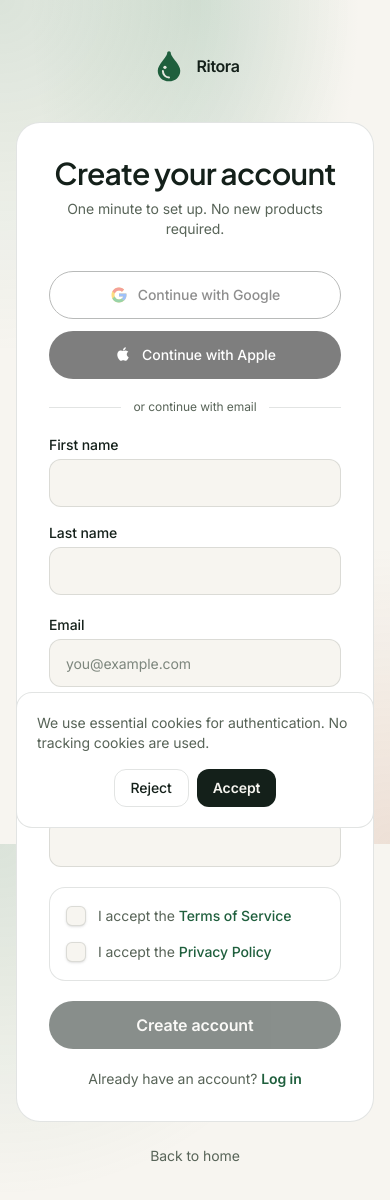
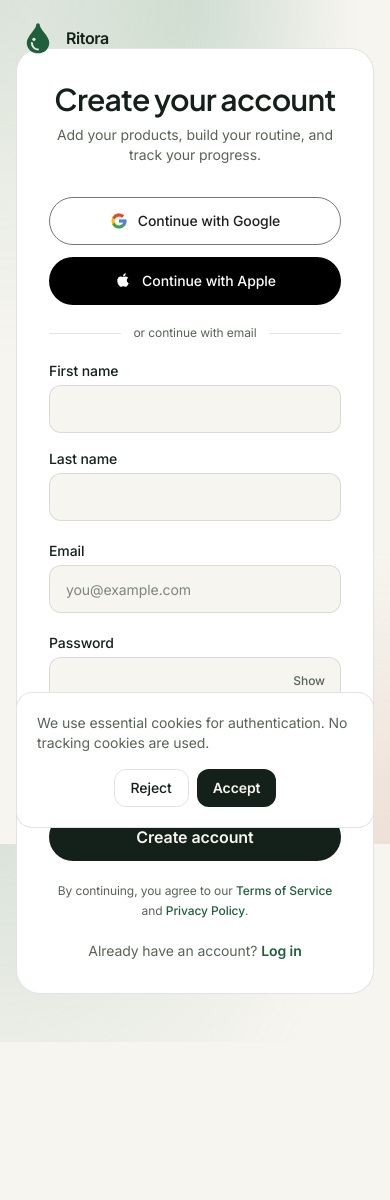
Before and after one commit to Aanu1995/ritora-user-webapp, a Next.js app: page /register in a window 390 px wide. Shown: the top 1200 px of the page. After the commit the page ends 1042 px from the top, so only its background shows below. Built offline with nearby package versions, Linux system fonts and the light colour scheme; no server answers.

Commit message:
UI improvements

```diff
--- a/src/app/(auth)/layout.tsx
+++ b/src/app/(auth)/layout.tsx
@@ -1,16 +1,13 @@
 import Link from 'next/link';
-import { getTranslations } from 'next-intl/server';
 import { GuestGuard } from '@/components/auth/guest-guard';
 import { RitoraMark } from '@/components/icons/ritora-mark';
 import { AppRoute } from '@/constants/app-routes';
 
-export default async function AuthLayout({
+export default function AuthLayout({
   children,
 }: {
   children: React.ReactNode;
 }) {
-  const t = await getTranslations('auth');
-
   return (
     <GuestGuard>
       <div className="relative flex min-h-screen flex-col items-center justify-center px-4 py-12 sm:px-6">
@@ -18,24 +15,18 @@ export default async function AuthLayout({
           aria-hidden="true"
           className="pointer-events-none absolute inset-x-0 top-0 h-96 bg-[radial-gradient(ellipse_at_top,var(--color-accent-glow),transparent_60%)]"
         />
-        <div className="relative mb-8">
+        {/* Brand wordmark — fixed top-left, stays put as the card scrolls.
+            Doubles as the "back to home" affordance, so a separate link is unnecessary. */}
         <Link
           href={AppRoute.Home}
-            className="animate-fade-in inline-flex items-center gap-2.5 text-base font-semibold tracking-tight text-foreground"
+          className="animate-fade-in fixed top-5 left-5 z-20 inline-flex items-center gap-2.5 text-base font-semibold tracking-tight text-foreground sm:top-6 sm:left-6"
         >
           <RitoraMark className="h-9 w-9 text-accent-strong" />
           Ritora
         </Link>
-        </div>
         <div className="animate-fade-up relative w-full max-w-xl rounded-3xl border border-border bg-surface p-8 shadow-hero sm:p-10">
           {children}
         </div>
-        <Link
-          href={AppRoute.Home}
-          className="animate-fade-up-delay-1 relative mt-6 text-sm text-muted transition hover:text-foreground"
-        >
-          {t('backToHome')}
-        </Link>
       </div>
     </GuestGuard>
   );
--- a/src/app/(auth)/login/page.tsx
+++ b/src/app/(auth)/login/page.tsx
@@ -8,6 +8,7 @@ import { useRef, useState } from 'react';
 import { z } from 'zod';
 import { AppleSignInButton } from '@/components/auth/apple-sign-in-button';
 import { AuthDivider } from '@/components/auth/auth-divider';
+import { AuthLegalDisclosure } from '@/components/auth/auth-legal-disclosure';
 import { GoogleSignInButton } from '@/components/auth/google-sign-in-button';
 import { PasswordInputField } from '@/components/auth/password-input-field';
 import { TextInputField } from '@/components/auth/text-input-field';
@@ -282,6 +283,8 @@ export default function LoginPage() {
           </form.Subscribe>
         ) : null}
 
+        <AuthLegalDisclosure />
+
         <p className="text-center text-sm text-muted">
           {t('noAccount')}{' '}
           <Link
--- /dev/null
+++ b/src/components/auth/auth-legal-disclosure.tsx
@@ -0,0 +1,36 @@
+import Link from "next/link";
+import { useTranslations } from "next-intl";
+import { AppRoute } from "@/constants/app-routes";
+import { cn } from "@/lib/utils";
+
+interface AuthLegalDisclosureProps {
+  className?: string;
+}
+
+export function AuthLegalDisclosure({ className }: AuthLegalDisclosureProps) {
+  const t = useTranslations("auth");
+
+  return (
+    <p className={cn("text-center text-xs leading-5 text-muted", className)}>
+      {t("legalDisclosurePrefix")}{" "}
+      <Link
+        href={AppRoute.Terms}
+        className="font-medium text-accent-strong hover:underline"
+        target="_blank"
+        rel="noopener noreferrer"
+      >
+        {t("termsOfService")}
+      </Link>{" "}
+      {t("and")}{" "}
+      <Link
+        href={AppRoute.Privacy}
+        className="font-medium text-accent-strong hover:underline"
+        target="_blank"
+        rel="noopener noreferrer"
+      >
+        {t("privacyPolicy")}
+      </Link>
+      .
+    </p>
+  );
+}
--- a/src/components/auth/register-form.constants.ts
+++ b/src/components/auth/register-form.constants.ts
@@ -15,8 +15,6 @@ export const registerSchema = z
       .min(1, 'validation.passwordRequired')
       .regex(passwordPattern, 'validation.passwordPattern'),
     confirmPassword: z.string().min(1, 'validation.passwordRequired'),
-    termsAccepted: z.boolean(),
-    privacyPolicyAccepted: z.boolean(),
   })
   .superRefine((value, ctx) => {
     if (
@@ -30,22 +28,6 @@ export const registerSchema = z
         message: 'validation.passwordMismatch',
       });
     }
-
-    if (!value.termsAccepted) {
-      ctx.addIssue({
-        code: z.ZodIssueCode.custom,
-        path: ['termsAccepted'],
-        message: 'validation.termsRequired',
-      });
-    }
-
-    if (!value.privacyPolicyAccepted) {
-      ctx.addIssue({
-        code: z.ZodIssueCode.custom,
-        path: ['privacyPolicyAccepted'],
-        message: 'validation.privacyRequired',
-      });
-    }
   });
 
 export type RegisterValues = z.infer<typeof registerSchema>;
--- a/src/components/auth/register-form.tsx
+++ b/src/components/auth/register-form.tsx
@@ -1,45 +1,40 @@
-'use client';
+"use client";
 
-import { useForm } from '@tanstack/react-form';
-import { useLocale, useTranslations } from 'next-intl';
-import Link from 'next/link';
-import { useState } from 'react';
-import { AppleSignInButton } from '@/components/auth/apple-sign-in-button';
-import { AuthDivider } from '@/components/auth/auth-divider';
-import { ConsentCheckbox } from '@/components/auth/consent-checkbox';
-import { GoogleSignInButton } from '@/components/auth/google-sign-in-button';
-import { PasswordInputField } from '@/components/auth/password-input-field';
-import { TextInputField } from '@/components/auth/text-input-field';
-import { Button } from '@/components/ui/button';
-import { LoadingIndicator } from '@/components/ui/loading-indicator';
-import { AppRoute } from '@/constants/app-routes';
-import { useRegister } from '@/hooks/use-auth';
-import { normalizeLocale } from '@/i18n/config';
-import { getRegisterSubmitError } from '@/lib/auth-submit-errors';
-import { navigateToUrl } from '@/lib/browser-navigation';
-import { firstFieldError } from '@/lib/form-errors';
+import { useForm } from "@tanstack/react-form";
+import { useLocale, useTranslations } from "next-intl";
+import Link from "next/link";
+import { useState } from "react";
+import { AppleSignInButton } from "@/components/auth/apple-sign-in-button";
+import { AuthDivider } from "@/components/auth/auth-divider";
+import { AuthLegalDisclosure } from "@/components/auth/auth-legal-disclosure";
+import { GoogleSignInButton } from "@/components/auth/google-sign-in-button";
+import { PasswordInputField } from "@/components/auth/password-input-field";
+import { TextInputField } from "@/components/auth/text-input-field";
+import { Button } from "@/components/ui/button";
+import { LoadingIndicator } from "@/components/ui/loading-indicator";
+import { AppRoute } from "@/constants/app-routes";
+import { useRegister } from "@/hooks/use-auth";
+import { normalizeLocale } from "@/i18n/config";
+import { getRegisterSubmitError } from "@/lib/auth-submit-errors";
+import { navigateToUrl } from "@/lib/browser-navigation";
+import { firstFieldError } from "@/lib/form-errors";
 import {
   getAppleOAuthStartUrl,
   getGoogleOAuthStartUrl,
-} from '@/services/auth.service';
+} from "@/services/auth.service";
 import {
   clearSubmitErrors,
   executeMutation,
   readSubmissionErrorMessage,
-} from '@/lib/form-submission';
-import {
-  registerSchema,
-  type RegisterValues,
-} from './register-form.constants';
+} from "@/lib/form-submission";
+import { registerSchema, type RegisterValues } from "./register-form.constants";
 
 const DEFAULT_VALUES: RegisterValues = {
-  firstName: '',
-  lastName: '',
-  email: '',
-  password: '',
-  confirmPassword: '',
-  termsAccepted: false,
-  privacyPolicyAccepted: false,
+  firstName: "",
+  lastName: "",
+  email: "",
+  password: "",
+  confirmPassword: "",
 };
 
 function buildResendVerificationHref(email: string) {
@@ -48,7 +43,7 @@ function buildResendVerificationHref(email: string) {
 }
 
 export function RegisterForm() {
-  const t = useTranslations('auth');
+  const t = useTranslations("auth");
   const locale = normalizeLocale(useLocale());
   const registerUser = useRegister();
   const [showPassword, setShowPassword] = useState(false);
@@ -73,8 +68,8 @@ export function RegisterForm() {
           firstName: value.firstName,
           lastName: value.lastName,
           preferredLanguage: locale,
-          termsAccepted: value.termsAccepted,
-          privacyPolicyAccepted: value.privacyPolicyAccepted,
+          termsAccepted: true,
+          privacyPolicyAccepted: true,
         });
 
         if (result.error !== null) {
@@ -89,24 +84,24 @@ export function RegisterForm() {
     },
   });
 
-  const handleGoogleSignUp = (values: RegisterValues) => {
+  const handleGoogleSignUp = () => {
     setIsGoogleRedirecting(true);
     navigateToUrl(
       getGoogleOAuthStartUrl({
         preferredLanguage: locale,
-        termsAccepted: values.termsAccepted,
-        privacyPolicyAccepted: values.privacyPolicyAccepted,
+        termsAccepted: true,
+        privacyPolicyAccepted: true,
       }),
     );
   };
 
-  const handleAppleSignUp = (values: RegisterValues) => {
+  const handleAppleSignUp = () => {
     setIsAppleRedirecting(true);
     navigateToUrl(
       getAppleOAuthStartUrl({
         preferredLanguage: locale,
-        termsAccepted: values.termsAccepted,
-        privacyPolicyAccepted: values.privacyPolicyAccepted,
+        termsAccepted: true,
+        privacyPolicyAccepted: true,
       }),
     );
   };
@@ -116,10 +111,10 @@ export function RegisterForm() {
       <div className="space-y-6 text-center sm:text-left">
         <div className="space-y-2">
           <h1 className="text-3xl font-semibold tracking-tight text-foreground">
-            {t('verifyEmail')}
+            {t("verifyEmail")}
           </h1>
           <p className="text-sm text-muted">
-            {t('verifyEmailAfterRegistrationDescription', {
+            {t("verifyEmailAfterRegistrationDescription", {
               email: submittedEmail,
             })}
           </p>
@@ -127,13 +122,13 @@ export function RegisterForm() {
 
         <div className="rounded-2xl border border-accent/20 bg-accent-soft/60 p-4">
           <p className="text-sm font-medium text-accent-strong">
-            {t('verifyEmailSent')}
+            {t("verifyEmailSent")}
           </p>
         </div>
 
         <div className="flex flex-col gap-3 sm:flex-row">
           <Button asChild className="w-full sm:w-auto">
-            <Link href={AppRoute.Login}>{t('backToLogin')}</Link>
+            <Link href={AppRoute.Login}>{t("backToLogin")}</Link>
           </Button>
           <Button
             asChild
@@ -141,7 +136,7 @@ export function RegisterForm() {
             className="w-full rounded-full sm:w-auto"
           >
             <Link href={buildResendVerificationHref(submittedEmail)}>
-              {t('resendVerification')}
+              {t("resendVerification")}
             </Link>
           </Button>
         </div>
@@ -153,49 +148,40 @@ export function RegisterForm() {
     <div>
       <div className="space-y-2 text-center sm:text-left">
         <h1 className="text-3xl font-semibold tracking-tight text-foreground">
-          {t('signUpTitle')}
+          {t("signUpTitle")}
         </h1>
-        <p className="text-sm text-muted">{t('signUpSubtitle')}</p>
+        <p className="text-sm text-muted">{t("signUpSubtitle")}</p>
       </div>
 
       <div className="mt-8 space-y-5">
-        <form.Subscribe
-          selector={(state) => ({
-            isSubmitting: state.isSubmitting,
-            values: state.values,
-          })}
-        >
-          {({ isSubmitting, values }) => (
+        <form.Subscribe selector={(state) => state.isSubmitting}>
+          {(isSubmitting) => (
             <div className="flex flex-col gap-3">
               <GoogleSignInButton
                 isDisabled={
                   isSubmitting ||
                   registerUser.isPending ||
                   isGoogleRedirecting ||
-                  isAppleRedirecting ||
-                  !values.termsAccepted ||
-                  !values.privacyPolicyAccepted
+                  isAppleRedirecting
                 }
                 isLoading={isGoogleRedirecting}
-                onClick={() => handleGoogleSignUp(values)}
+                onClick={handleGoogleSignUp}
               />
               <AppleSignInButton
                 isDisabled={
                   isSubmitting ||
                   registerUser.isPending ||
                   isGoogleRedirecting ||
-                  isAppleRedirecting ||
-                  !values.termsAccepted ||
-                  !values.privacyPolicyAccepted
+                  isAppleRedirecting
                 }
                 isLoading={isAppleRedirecting}
-                onClick={() => handleAppleSignUp(values)}
+                onClick={handleAppleSignUp}
               />
             </div>
           )}
         </form.Subscribe>
 
-        <AuthDivider label={t('orContinueWithEmail')} />
+        <AuthDivider label={t("orContinueWithEmail")} />
 
         <form
           onSubmit={(event) => {
@@ -211,7 +197,7 @@ export function RegisterForm() {
               {(field) => (
                 <TextInputField
                   id={field.name}
-                label={t('firstName')}
+                  label={t("firstName")}
                   value={field.state.value}
                   errorText={
                     field.state.meta.isTouched || field.state.meta.isDirty
@@ -229,7 +215,7 @@ export function RegisterForm() {
               {(field) => (
                 <TextInputField
                   id={field.name}
-                label={t('lastName')}
+                  label={t("lastName")}
                   value={field.state.value}
                   errorText={
                     field.state.meta.isTouched || field.state.meta.isDirty
@@ -248,7 +234,7 @@ export function RegisterForm() {
             {(field) => (
               <TextInputField
                 id={field.name}
-              label={t('email')}
+                label={t("email")}
                 value={field.state.value}
                 errorText={
                   field.state.meta.isTouched || field.state.meta.isDirty
@@ -257,7 +243,7 @@ export function RegisterForm() {
                 }
                 type="email"
                 autoComplete="email"
-              placeholder={t('emailPlaceholder')}
+                placeholder={t("emailPlaceholder")}
                 onBlur={field.handleBlur}
                 onChange={field.handleChange}
               />
@@ -269,7 +255,7 @@ export function RegisterForm() {
               {(field) => (
                 <PasswordInputField
                   id={field.name}
-                label={t('password')}
+                  label={t("password")}
                   value={field.state.value}
                   errorText={
                     field.state.meta.isTouched || field.state.meta.isDirty
@@ -278,8 +264,8 @@ export function RegisterForm() {
                   }
                   autoComplete="new-password"
                   showPassword={showPassword}
-                showLabel={t('showPassword')}
-                hideLabel={t('hidePassword')}
+                  showLabel={t("showPassword")}
+                  hideLabel={t("hidePassword")}
                   onBlur={field.handleBlur}
                   onChange={field.handleChange}
                   onToggleVisibility={() =>
@@ -293,7 +279,7 @@ export function RegisterForm() {
               {(field) => (
                 <TextInputField
                   id={field.name}
-                label={t('confirmPassword')}
+                  label={t("confirmPassword")}
                   value={field.state.value}
                   errorText={
                     field.state.meta.isTouched || field.state.meta.isDirty
@@ -304,46 +290,6 @@ export function RegisterForm() {
                   autoComplete="new-password"
                   onBlur={field.handleBlur}
                   onChange={field.handleChange}
-              />
-            )}
-          </form.Field>
-        </div>
-
-        <div className="space-y-3 rounded-2xl border border-border bg-surface/50 p-4">
-          <form.Field name="termsAccepted">
-            {(field) => (
-              <ConsentCheckbox
-                id={field.name}
-                checked={field.state.value}
-                errorText={
-                  field.state.meta.isTouched || field.state.meta.isDirty
-                    ? firstFieldError(field.state.meta.errors, t)
-                    : undefined
-                }
-                onBlur={field.handleBlur}
-                onChange={field.handleChange}
-                prefix={t('acceptTermsPrefix')}
-                linkLabel={t('termsOfService')}
-                href={AppRoute.Terms}
-              />
-            )}
-          </form.Field>
-
-          <form.Field name="privacyPolicyAccepted">
-            {(field) => (
-              <ConsentCheckbox
-                id={field.name}
-                checked={field.state.value}
-                errorText={
-                  field.state.meta.isTouched || field.state.meta.isDirty
-                    ? firstFieldError(field.state.meta.errors, t)
-                    : undefined
-                }
-                onBlur={field.handleBlur}
-                onChange={field.handleChange}
-                prefix={t('acceptPrivacyPrefix')}
-                linkLabel={t('privacyPolicy')}
-                href={AppRoute.Privacy}
                 />
               )}
             </form.Field>
@@ -368,42 +314,36 @@ export function RegisterForm() {
             selector={(state) => ({
               canSubmit: state.canSubmit,
               isSubmitting: state.isSubmitting,
-            termsAccepted: state.values.termsAccepted,
-            privacyPolicyAccepted: state.values.privacyPolicyAccepted,
             })}
           >
-          {({ canSubmit, isSubmitting, termsAccepted, privacyPolicyAccepted }) => (
+            {({ canSubmit, isSubmitting }) => (
               <Button
                 type="submit"
                 size="lg"
-              disabled={
-                !canSubmit ||
-                isSubmitting ||
-                registerUser.isPending ||
-                !termsAccepted ||
-                !privacyPolicyAccepted
-              }
+                disabled={!canSubmit || isSubmitting || registerUser.isPending}
                 className="w-full"
               >
                 {isSubmitting || registerUser.isPending ? (
                   <LoadingIndicator
-                  label={t('creatingAccount')}
+                    label={t("creatingAccount")}
                     className="inline-flex items-center gap-2"
                   />
                 ) : (
-                t('createAccount')
+                  t("createAccount")
                 )}
               </Button>
             )}
           </form.Subscribe>
 
+          <AuthLegalDisclosure />
+
           <p className="text-center text-sm text-muted">
-          {t('hasAccount')}{' '}
+            {t("hasAccount")}{" "}
             <Link
               href={AppRoute.Login}
               className="font-semibold text-accent-strong hover:underline"
             >
-            {t('signIn')}
+              {t("signIn")}
             </Link>
           </p>
         </form>
```
Also changed, not shown: messages/en.json, messages/sv.json, 2 other files (tests, documents, lock files or other folders). Lines whose indentation alone changed are shown as unchanged.
